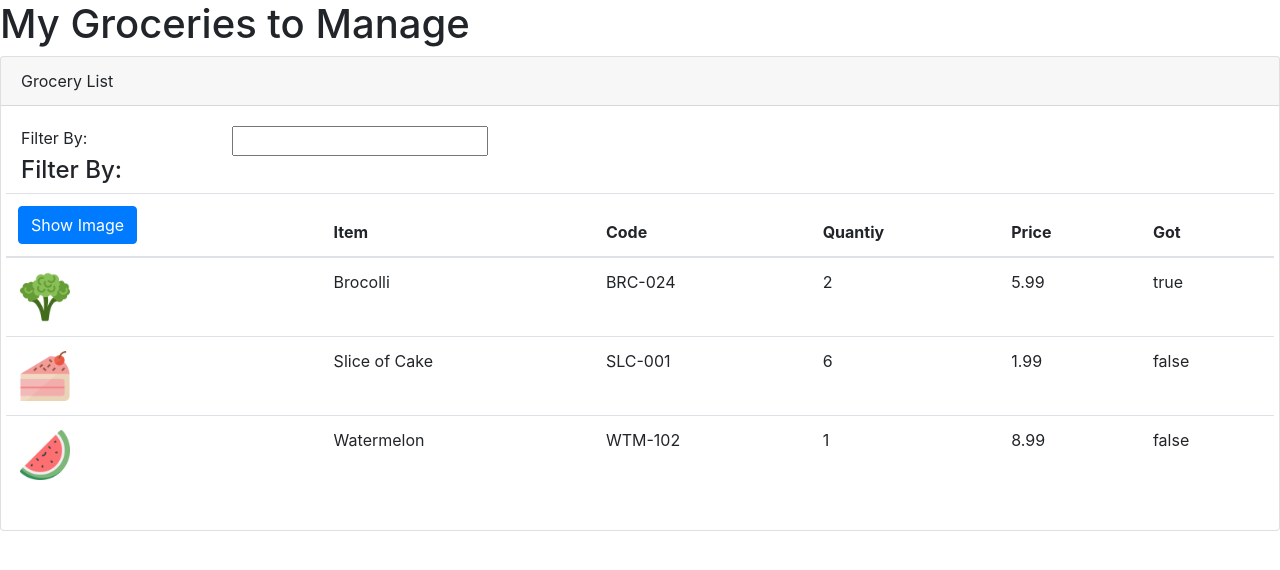
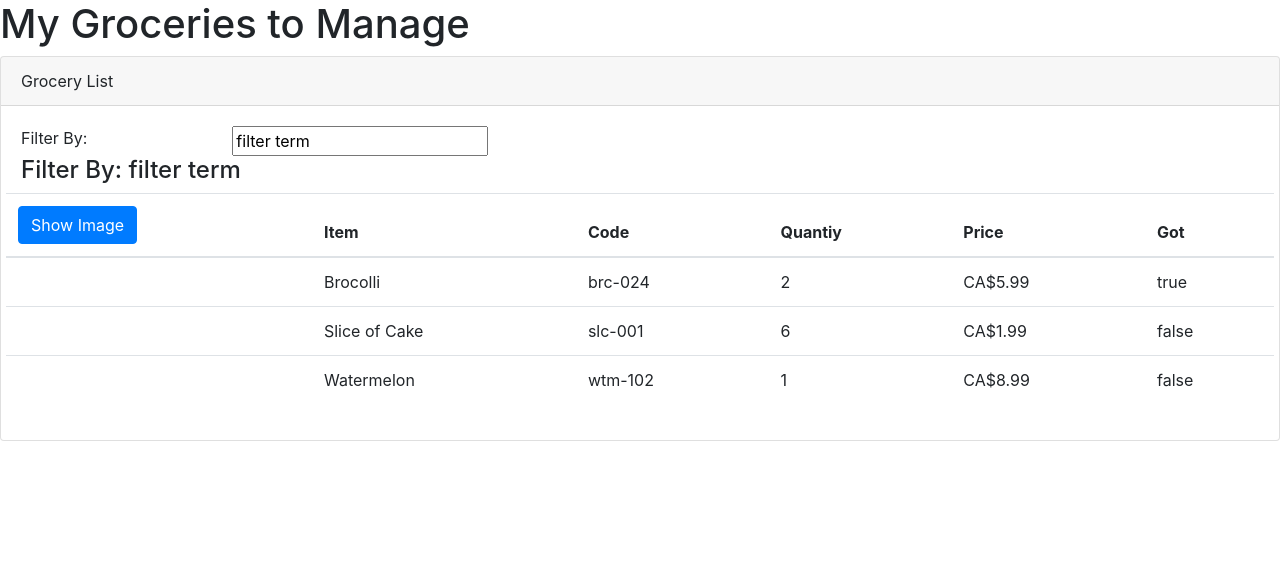
Before and after one commit to yl-xin/Grocery_List, an Angular app: page / in a window 1280 px wide. Shown: the top 570 px of the page. Built offline with nearby package versions, Linux system fonts and the light colour scheme.

Commit message:
event biding,two way binding

```diff
--- a/src/app/app.module.ts
+++ b/src/app/app.module.ts
@@ -1,6 +1,6 @@
 import { BrowserModule } from '@angular/platform-browser';
 import { NgModule } from '@angular/core';
-
+import {FormsModule} from '@angular/forms';
 
 import { AppComponent } from './app.component';
 import {GroceryListComponent} from './groceries/grocerieslist.component';
@@ -11,7 +11,8 @@ import {GroceryListComponent} from './groceries/grocerieslist.component';
     GroceryListComponent
   ],
   imports: [
-    BrowserModule
+    BrowserModule,
+    FormsModule
   ],
   providers: [],
   bootstrap: [AppComponent]
--- a/src/app/groceries/grocerieslist.component.html
+++ b/src/app/groceries/grocerieslist.component.html
@@ -5,11 +5,13 @@
     <div class="card-body">
         <div class="row">
             <div class="col-md-2">Filter By: </div>
-            <div class="col-md-4"><input type="text"></div>
+            <div class="col-md-4"><input
+                [(ngModel)]='listFilter'
+                type="text"></div>
         </div>
         <div class="row">
             <div class="col-md-6">
-                <h4>Filter By:</h4>
+                <h4>Filter By: {{listFilter}}</h4>
             </div>
             <div class='table-responsive'>
                 <table class="table"
@@ -17,7 +19,7 @@
                 >
                     <thead>
                         <tr>
-                            <th><button class="btn btn-primary">Show Image</button></th>
+                            <th><button (click)="toggleImage()" class="btn btn-primary">{{showImage?'Hide':'Show'}} Image</button></th>
                             <th>Item</th>
                             <th>Code</th>
                             <th>Quantiy</th>
@@ -28,12 +30,14 @@
                     <tbody>
                         <tr *ngFor="let grocery of groceries">
 
-                            <td><img [style.width.px]="imageWidth" [style.margin.px]="imageMargin"
-                                    [src]="grocery.imageUrl"></td>
+                            <td><img *ngIf="showImage"
+                                    [style.width.px]="imageWidth"
+                                    [style.margin.px]="imageMargin"
+                                    src={{grocery.imageUrl}}></td>
                             <td>{{grocery.groceryName}}</td>
-                            <td>{{grocery.groceryCode}}</td>
+                            <td>{{grocery.groceryCode | lowercase}}</td>
                             <td>{{grocery.quantity}}</td>
-                            <td>{{grocery.price}}</td>
+                            <td>{{grocery.price | currency: 'CAD'}}</td>
                             <td>{{grocery.gotIt}}</td>
                         </tr>
 
--- a/src/app/groceries/grocerieslist.component.ts
+++ b/src/app/groceries/grocerieslist.component.ts
@@ -36,4 +36,9 @@ export class GroceryListComponent {
             "imageUrl": "assets/images/watermelon.png"
         }
     ];
+    showImage:boolean =false;
+    toggleImage(): void{
+        this.showImage=!this.showImage;
+    }
+    listFilter:string= 'filter term';
 }
```
